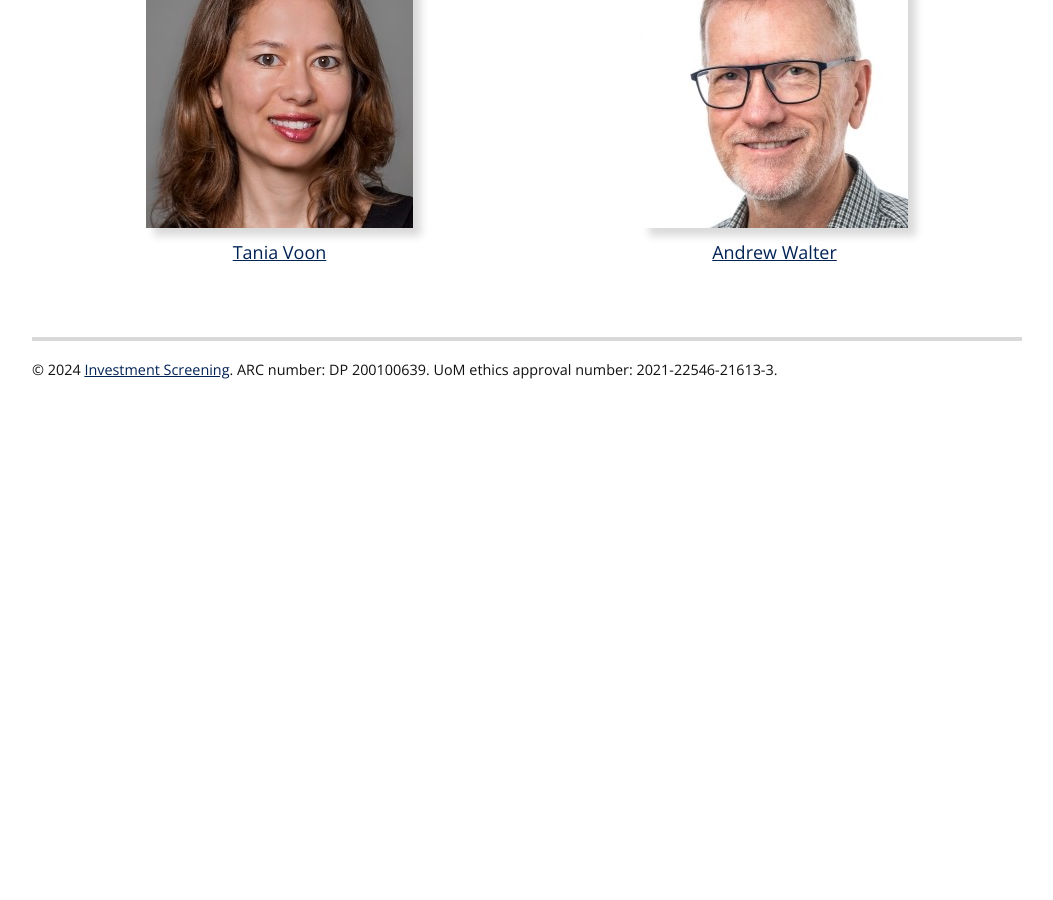
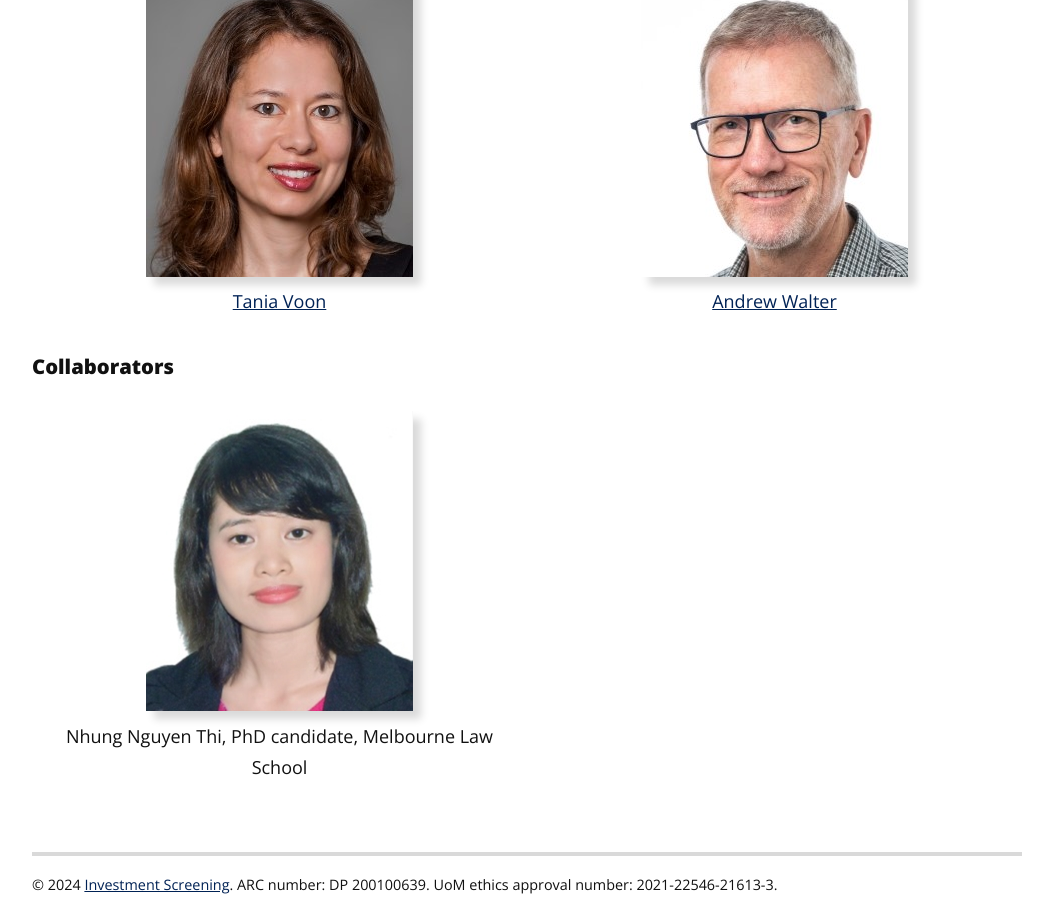
Before and after one commit to investmentscreening/investmentscreening.github.io, a Jekyll site: the page built from our-team.md, in a window 1280 px wide and 900 px high, scrolled down 908 px. Shown: the whole window, without its empty margins (113-1166 px from the left). Built offline with Jekyll 4.4.1, drawn with Linux system fonts in a browser that asks for light colours; nearby versions of some CDN libraries; before the commit the page ends 1313 px from its top, so only the background shows below that.

Commit message:
add Nhung headshot

```diff
--- a/our-team.md
+++ b/our-team.md
@@ -14,3 +16,14 @@ title: Investment Screening | Our Team
 
 </div>
 </div>
+
+#### Collaborators
+
+<div class="team-table">
+<div markdown="1">
+
+|-------|--------|
+| ![Nhung Nguyen Thi](/assets/img/headshots/nhung_headshot.jpg) <br> Nhung Nguyen Thi, PhD candidate, Melbourne Law School |  |
+
+</div>
+</div>
```
Also changed, not shown: other parts of our-team.md (+2 -0 lines), assets/img/headshots/nhung_headshot.jpg (added).
